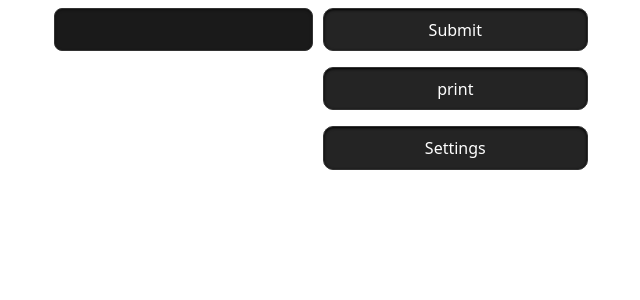
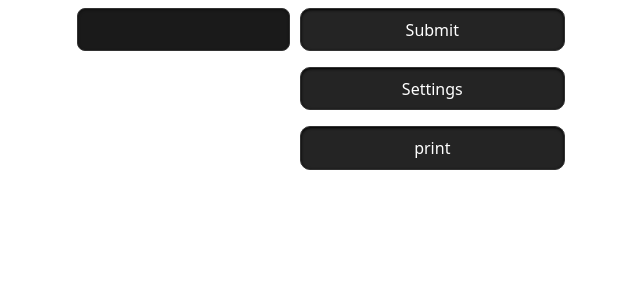
Before and after one commit to VoloshynArtem/LabelGen, a React (Vite) app: page / in a window 1280 px wide. Shown: the top 300 px of the page, without its empty margins (319-959 px from the left). Built offline with nearby package versions, Linux system fonts and the light colour scheme.

Commit message:
multiline + textarea

```diff
--- a/package.json
+++ b/package.json
@@ -14,6 +14,7 @@
     "framer-motion": "^11.0.0",
     "react": "^19.1.1",
     "react-dom": "^19.1.1",
+    "react-textarea-autosize": "^8.5.9",
     "reactjs-popup": "^2.0.6"
   },
   "devDependencies": {
--- a/src/App.jsx
+++ b/src/App.jsx
@@ -7,6 +7,9 @@ import "./List.css"
 import "./Input.css";
 
 import Popup from 'reactjs-popup';
+import TextareaAutosize from 'react-textarea-autosize';
+
+
 
 
 const LabelItems = createContext();
@@ -34,11 +37,9 @@ function App() {
 }
 
 
-
-
-
 function Input() {
   const { items, setitems } = useContext(LabelItems);
+
   function handleSubmit(e) {
     e.preventDefault();
 
@@ -54,14 +55,20 @@ function Input() {
       e.target.reset();
 
     }
+  }
 
-  }
+  function handleKeyDown(e){
+    if(e.keyCode == 13 && e.shiftKey == false) {
+      e.preventDefault();
+      e.target.form.requestSubmit();
+    }
+}
+
 
   return (
     <div>
-      <form id="form" onSubmit={handleSubmit}>
-        <input name="form" type="text" />
-
+      <form id="form" onSubmit={handleSubmit} onKeyDown={handleKeyDown}>
+        <TextareaAutosize className="input" name="form" type="text"> </TextareaAutosize>
       </form>
     </div>
   );
@@ -80,11 +87,11 @@ function Controlls(){
   return(
     <div className="controlls">
       <button type="submit" form="form">Submit</button>
-
-      <button onClick={handleClick}> print </button >
       <Popup trigger={<button className="button">Settings</button>} modal>
         {close => <Settings close={close} dimensions={dimensions} />}
       </Popup>
+      <button onClick={handleClick}> print </button >
+
 
     </div>
 
--- a/src/Input.css
+++ b/src/Input.css
@@ -1,4 +1,5 @@
-input {
+.input {
+    resize: none;
     border-radius: 8px;
     border: 1px solid #333;
     font-size: 1em;
@@ -11,15 +12,15 @@ input {
     box-shadow: inset 0 1px 3px #00000066;
 
     outline: 0px;
-
+    overflow: hidden;
 }
 
-input:hover {
+.input:hover {
     border-color: #646cff;
     box-shadow: 0 0 6px #646cff66;
 }
 
-input:focus {
+.input:focus {
     border-color: #646cff;
     box-shadow: 0 0 8px #646cff99,
                 0 0 20px #646cff66;
--- a/src/List.css
+++ b/src/List.css
@@ -7,7 +7,7 @@ div.list {
 }
 
 button.listButton {
-
+    white-space: pre;
     transition: border 0.1s ease;
     transition: background 0.25s ease;
 
--- a/src/Print.jsx
+++ b/src/Print.jsx
@@ -22,6 +22,7 @@ export default function Print(items, maxW = Infinity, maxH = Infinity){
         box-sizing: border-box;
         padding-inline: 1mm;
         align-items: center;
+        white-space: pre;
         `
 
         html += "max-height:" +maxH + "mm;";
```
Also changed, not shown: 1 other file (tests, documents, lock files or other folders).
